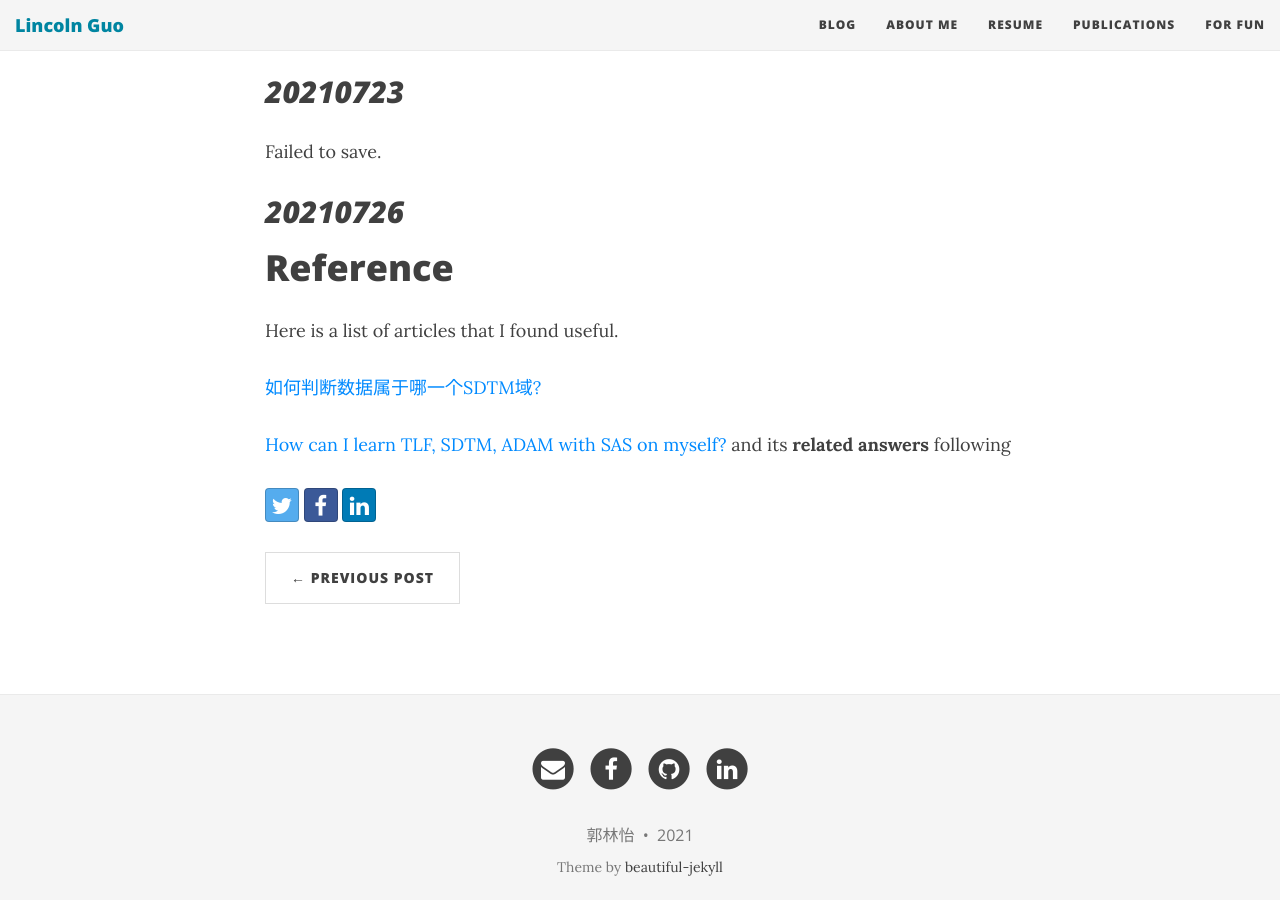
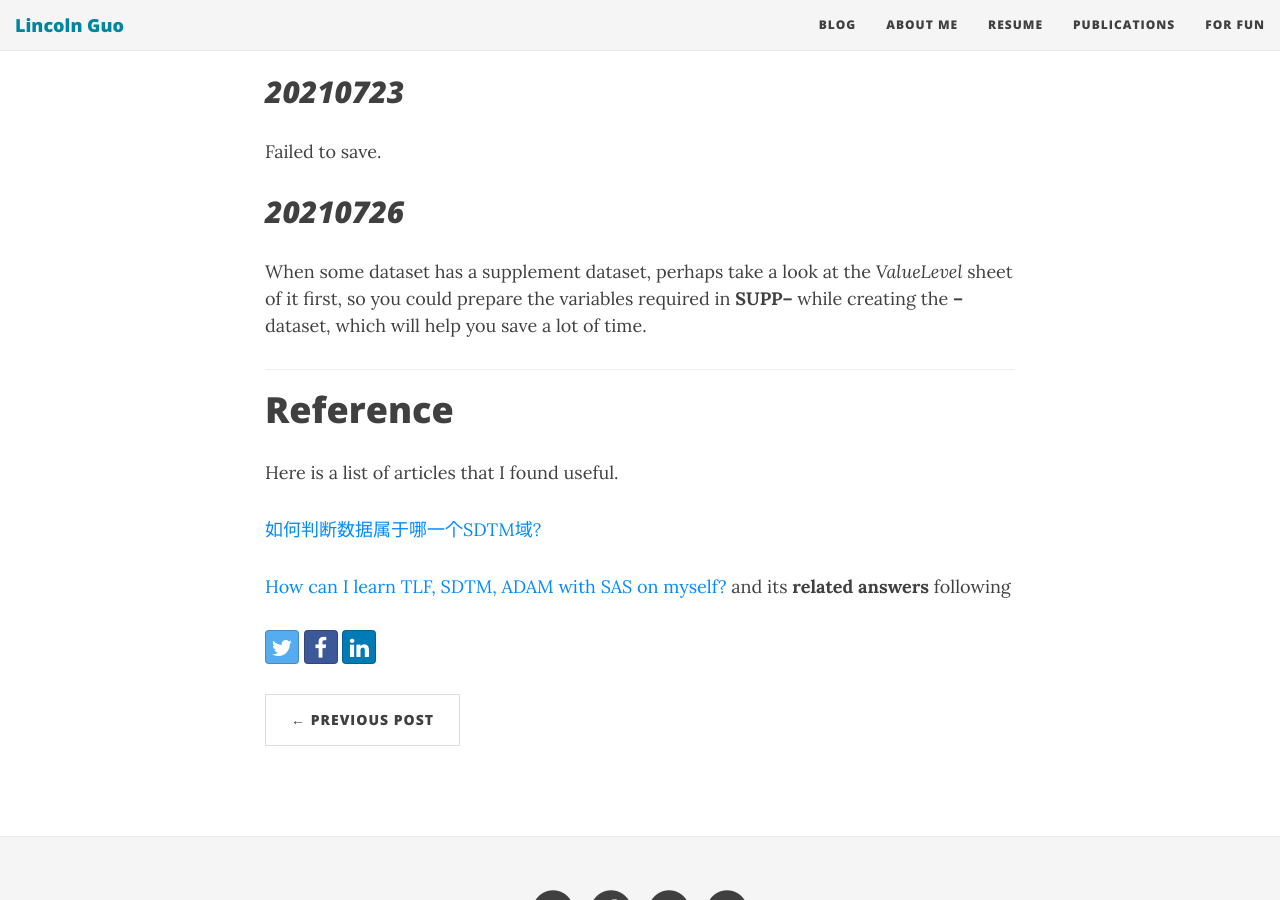
Before and after one commit to LinyiGuo96/LinyiGuo96.github.io, a Jekyll site: the page built from _posts/2021-06-16-SAS-Clinical-Trial-Study-Notes.md, in a window 1280 px wide and 900 px high, scrolled down 13104 px. Built offline with Jekyll 4.4.1, drawn with Linux system fonts in a browser that asks for light colours; nearby versions of some CDN libraries; comment, search, counter and statistics services are not loaded.

Commit message:
Update 2021-06-16-SAS-Clinical-Trial-Study-Notes.md

```diff
--- a/_posts/2021-06-16-SAS-Clinical-Trial-Study-Notes.md
+++ b/_posts/2021-06-16-SAS-Clinical-Trial-Study-Notes.md
@@ -397,6 +397,11 @@ Failed to save.
 
 ## _20210726_
 
+When some dataset has a supplement dataset, perhaps take a look at the _ValueLevel_ sheet of it first, so you could prepare the variables required in **SUPP--** while creating the **--** dataset, which will help you save a lot of time.
+
+------------
+
+
 
 
 # Reference
```
